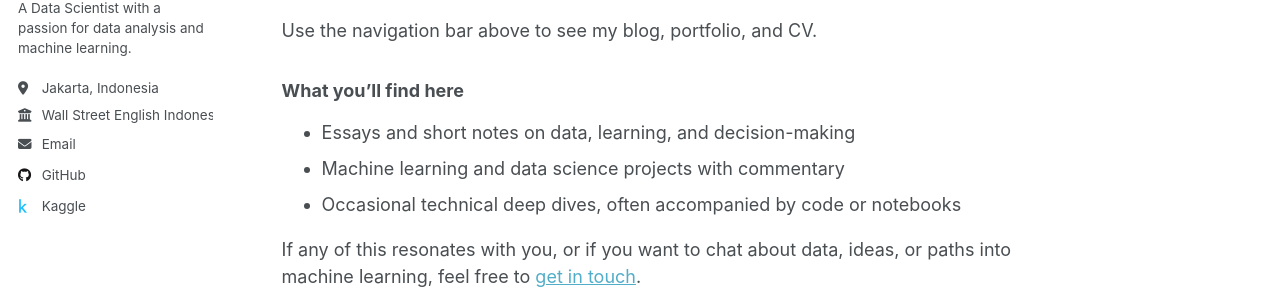
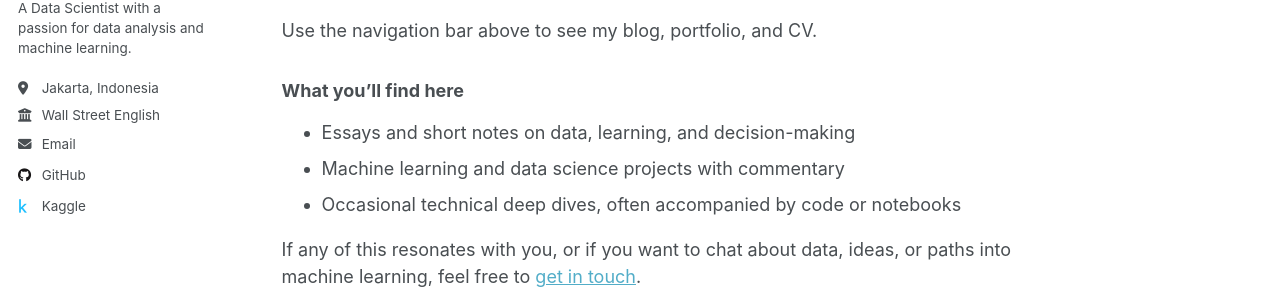
Before and after one commit to danjelito/danjelito.github.io, a Jekyll site: the page built from _pages/about.md, in a window 1280 px wide. Shown: the part 318-618 px from the top of the page. Built offline with Jekyll 4.4.1, drawn with Linux system fonts in a browser that asks for light colours; a script that is not in the unit is left out.

Commit message:
shorten WSE

```diff
--- a/_config.yml
+++ b/_config.yml
@@ -27,7 +27,7 @@ author:
   pronouns         : # example: "she/her"
   bio              : "A Data Scientist with a passion for data analysis and machine learning."
   location         : "Jakarta, Indonesia"
-  employer         : "Wall Street English Indonesia"
+  employer         : "Wall Street English"
   uri              : # URL
   email            : "anjelitodevan@gmail.com"
 
```
